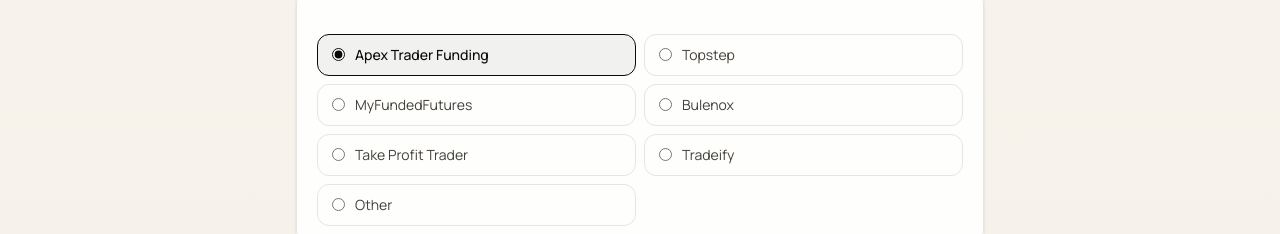
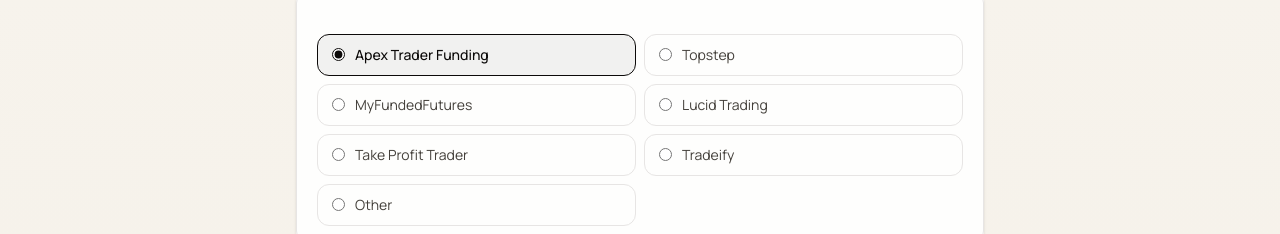
Before and after one commit to NoamYaacob/trading-coach2, a Next.js app: page /accounts/connect/tradovate in a window 1280 px wide. Shown: the part 505-739 px from the top of the page. Built offline with nearby package versions, Linux system fonts and the light colour scheme.

Commit message:
Replace Bulenox with Lucid Trading in prop firm picker
https://claude.ai/code/session_01GCxqRXbQXp8RXjQWikcNTS

```diff
--- a/src/app/accounts/connect/tradovate/_components/connect-tradovate-client.tsx
+++ b/src/app/accounts/connect/tradovate/_components/connect-tradovate-client.tsx
@@ -8,7 +8,7 @@ const PROP_FIRMS = [
   "Apex Trader Funding",
   "Topstep",
   "MyFundedFutures",
-  "Bulenox",
+  "Lucid Trading",
   "Take Profit Trader",
   "Tradeify",
   "Other",
```
